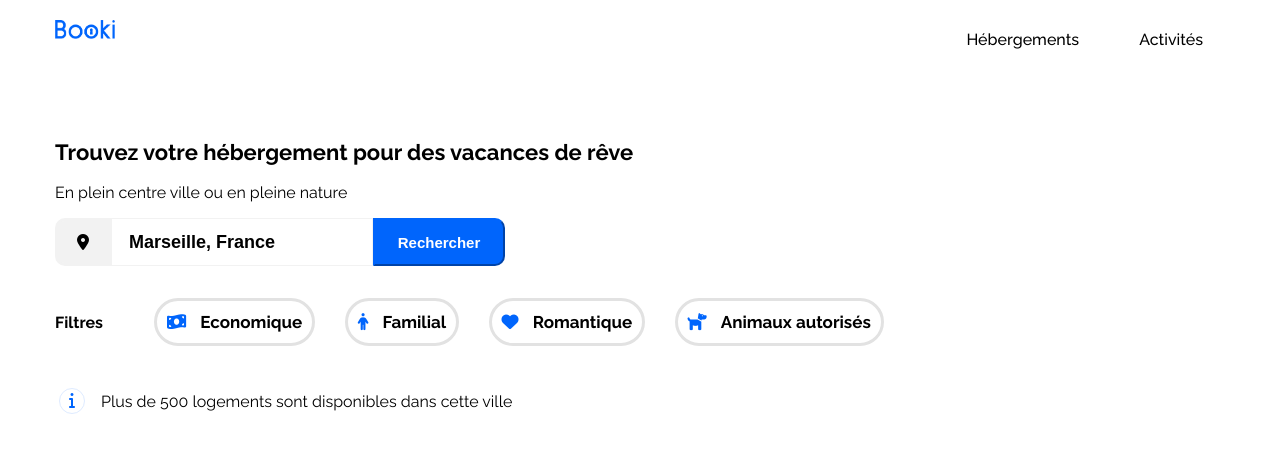
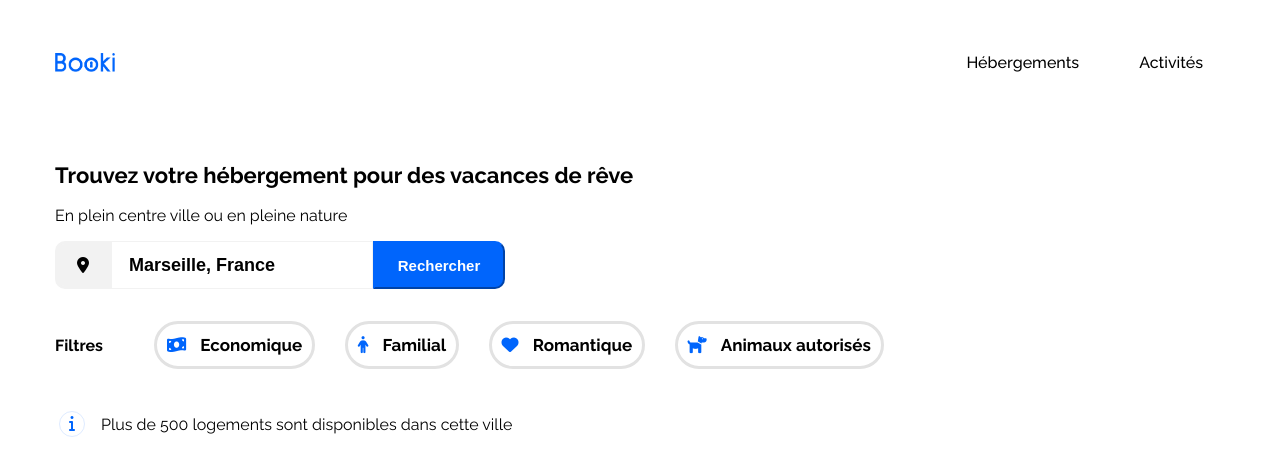
Before and after one commit to Alhassane20/Projet2, a plain HTML site: page index.html in a window 1280 px wide. Shown: the top 463 px of the page. Drawn offline with Linux system fonts and the light colour scheme.

Commit message:
ajout des fichiers finaux

```diff
--- a/css/desktop.css
+++ b/css/desktop.css
@@ -14,7 +14,6 @@ body
 header
 {
     display: flex;
-    flex-wrap: nowrap;
     width: 100%;
     justify-content: space-between;
     vertical-align: middle;
@@ -23,9 +22,7 @@ header
 #Bookilogo
 {
     margin-left: 55px;
-    display: flex;
-    flex-direction: column;
-    justify-content: center;
+    margin-top: 53px;
 }
 #Bookilogo img
 {
@@ -48,7 +45,7 @@ nav a
 {
     text-decoration: none;
     color: black;
-    padding: 30px 30px 10px 30px;
+    padding: 53px 30px 10px 30px;
     display: inline-flex;
 }
 nav a:hover
```
